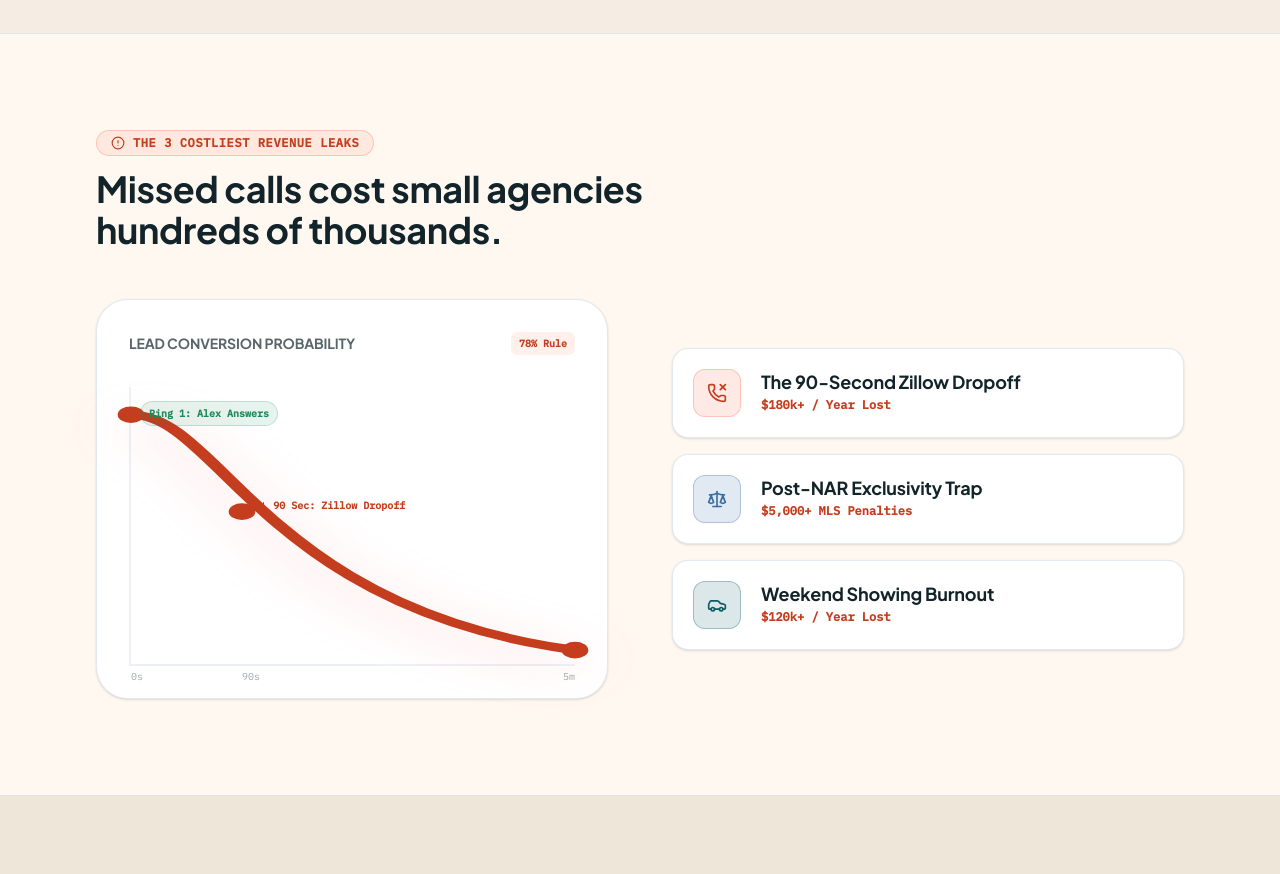
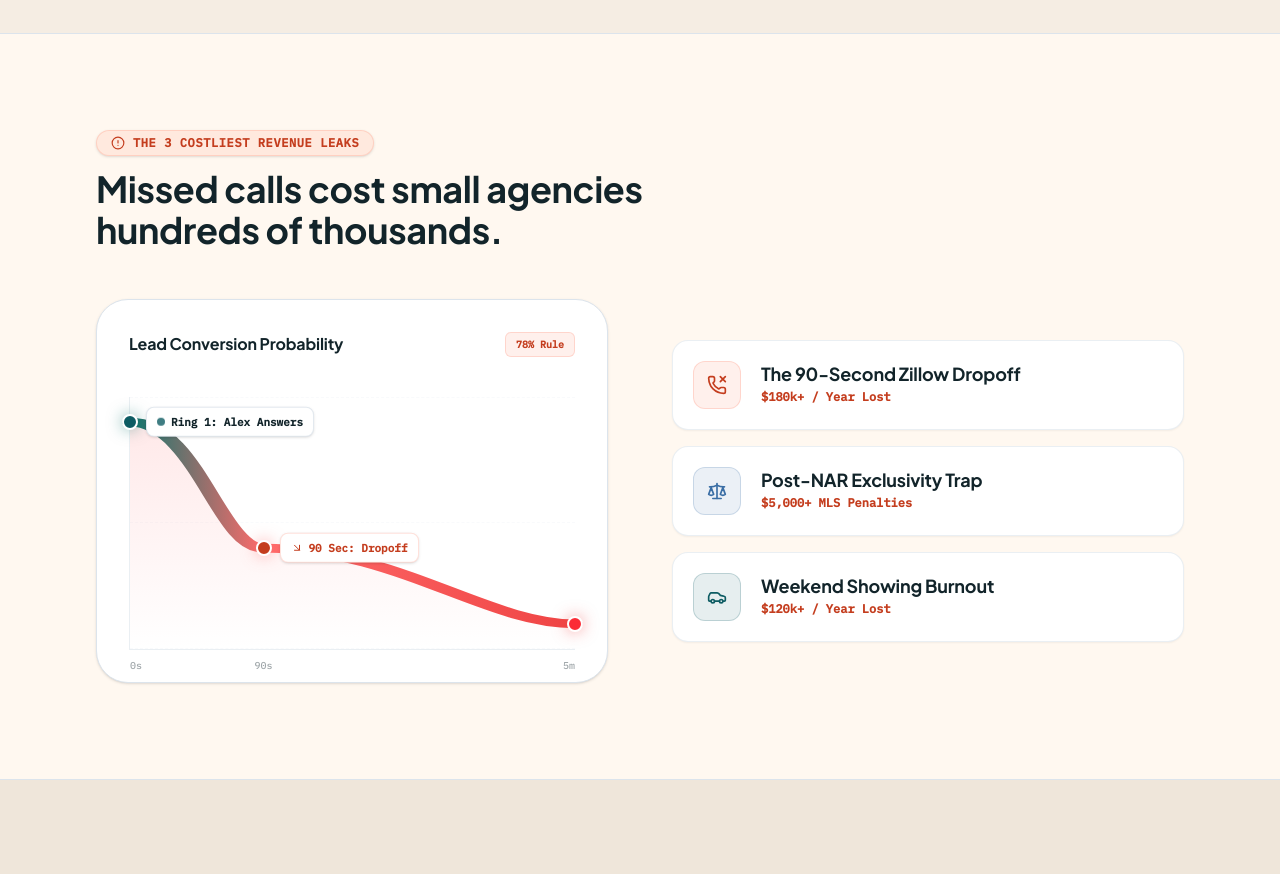
Before and after one commit to xpeedlab-netizen/minions-ai, a Next.js app: page /industries/real-estate in a window 1280 px wide. Shown: the part 1140-2014 px from the top of the page. Built offline with nearby package versions, Linux system fonts and the light colour scheme; no server answers.

Commit message:
fix: resolve hero hydration mismatch and upgrade chart polish

```diff
--- a/components/sections/industries/real-estate/RealEstateProblem.tsx
+++ b/components/sections/industries/real-estate/RealEstateProblem.tsx
@@ -1,21 +1,22 @@
-import { PhoneMissed, Scale, Car, AlertCircle, ArrowDownRight } from "lucide-react";
+import { PhoneMissed, Scale, Car, AlertCircle, ArrowDownRight, Clock } from "lucide-react";
+import Reveal from "@/components/ui/Reveal";
 
 const leaks = [
   {
     icon: PhoneMissed,
-    iconColor: "text-coral-text bg-coral/15 border-coral/30",
+    iconColor: "text-coral-text bg-coral/10 border-coral/20",
     title: "The 90-Second Zillow Dropoff",
     loss: "$180k+ / Year Lost",
   },
   {
     icon: Scale,
-    iconColor: "text-accent-blue bg-accent-blue/15 border-accent-blue/30",
+    iconColor: "text-accent-blue bg-accent-blue/10 border-accent-blue/20",
     title: "Post-NAR Exclusivity Trap",
     loss: "$5,000+ MLS Penalties",
   },
   {
     icon: Car,
-    iconColor: "text-teal bg-teal/15 border-teal/30",
+    iconColor: "text-teal bg-teal/10 border-teal/20",
     title: "Weekend Showing Burnout",
     loss: "$120k+ / Year Lost",
   },
@@ -27,7 +28,7 @@
       <div className="mx-auto max-w-6xl px-4 sm:px-6 lg:px-8">
 
         <div className="max-w-3xl space-y-3 mb-12">
-          <div className="inline-flex items-center gap-2 rounded-full bg-coral/10 border border-coral/30 px-3.5 py-1 font-mono text-xs font-bold text-coral-text uppercase tracking-wider">
+          <div className="inline-flex items-center gap-2 rounded-full bg-coral/10 border border-coral/20 px-3.5 py-1 font-mono text-xs font-bold text-coral-text uppercase tracking-wider shadow-sm">
             <AlertCircle className="size-3.5" />
             <span>The 3 Costliest Revenue Leaks</span>
           </div>
@@ -39,47 +40,87 @@
         <div className="grid lg:grid-cols-2 gap-10 lg:gap-16 items-center">
 
           {/* Visual: Lead Decay Chart */}
-          <div className="relative w-full aspect-square max-h-[400px] rounded-[32px] border border-border/80 bg-white p-8 shadow-sm flex flex-col">
-            <div className="flex justify-between items-center mb-8">
-              <h3 className="font-mono text-sm font-bold text-ink/70 uppercase tracking-wide">Lead Conversion Probability</h3>
-              <span className="bg-coral/10 text-coral-text px-2 py-1 rounded-md text-[10px] font-bold font-mono">78% Rule</span>
+          <div className="relative w-full aspect-[4/3] rounded-[32px] border border-border bg-white p-6 sm:p-8 shadow-sm flex flex-col">
+            <div className="flex justify-between items-center mb-6 z-10">
+              <h3 className="font-heading text-base font-bold text-ink">Lead Conversion Probability</h3>
+              <span className="bg-coral/10 text-coral-text px-2.5 py-1 rounded-md text-[10px] font-bold font-mono border border-coral/20">78% Rule</span>
             </div>
 
-            <div className="flex-1 relative border-l-2 border-b-2 border-border/50">
-              {/* Chart Line (SVG) */}
-              <svg className="absolute inset-0 h-full w-full overflow-visible" preserveAspectRatio="none" viewBox="0 0 100 100">
+            {/* Chart Area */}
+            <div className="flex-1 relative mt-4 border-l border-b border-border/60">
+
+              {/* Background Grid Lines */}
+              <div className="absolute inset-0 flex flex-col justify-between pointer-events-none opacity-30">
+                <div className="w-full border-t border-dashed border-border/60 h-0" />
+                <div className="w-full border-t border-dashed border-border/60 h-0" />
+                <div className="w-full border-t border-dashed border-border/60 h-0" />
+              </div>
+
+              {/* The Line (SVG) - Stretches perfectly to container */}
+              <svg className="absolute inset-0 h-full w-full overflow-visible pointer-events-none" preserveAspectRatio="none" viewBox="0 0 100 100">
+                <defs>
+                  <linearGradient id="lineGrad" x1="0" y1="0" x2="1" y2="0">
+                    <stop offset="0%" stopColor="#0f766e" />
+                    <stop offset="30%" stopColor="#FF6B6B" />
+                    <stop offset="100%" stopColor="#ef4444" />
+                  </linearGradient>
+                  <linearGradient id="areaGrad" x1="0" y1="0" x2="0" y2="1">
+                    <stop offset="0%" stopColor="#FF6B6B" stopOpacity="0.15" />
+                    <stop offset="100%" stopColor="#FF6B6B" stopOpacity="0" />
+                  </linearGradient>
+                </defs>
+                {/* Area Fill */}
                 <path
-                  d="M 0,10 C 20,10 30,80 100,95"
+                  d="M 0 10 C 15 10, 20 60, 30 60 C 60 60, 80 90, 100 90 L 100 100 L 0 100 Z"
+                  fill="url(#areaGrad)"
+                />
+                {/* Stroke */}
+                <path
+                  d="M 0 10 C 15 10, 20 60, 30 60 C 60 60, 80 90, 100 90"
                   fill="none"
-                  stroke="currentColor"
-                  strokeWidth="3"
-                  className="text-coral-text drop-shadow-[0_4px_8px_rgba(255,107,107,0.4)]"
+                  stroke="url(#lineGrad)"
+                  strokeWidth="3.5"
+                  strokeLinecap="round"
                 />
-                <circle cx="0" cy="10" r="3" className="fill-coral-text" />
-                <circle cx="25" cy="45" r="3" className="fill-coral-text" />
-                <circle cx="100" cy="95" r="3" className="fill-coral-text" />
               </svg>
 
-              {/* Annotations */}
-              <div className="absolute top-[5%] left-[2%] flex items-center gap-1.5 text-success font-mono text-[10px] font-bold bg-success/10 px-2 py-1 rounded-full border border-success/20">
-                <span>Ring 1: Alex Answers</span>
+              {/* HTML Dots & Labels (Absolute positioned so they NEVER distort) */}
+
+              {/* Point 1: 0s (Ring 1) */}
+              <div className="absolute top-[10%] left-[0%] -translate-x-1/2 -translate-y-1/2 flex items-center justify-center">
+                <div className="relative size-4 rounded-full bg-teal shadow-[0_0_15px_rgba(15,118,110,0.5)] border-2 border-white z-20" />
+                <div className="absolute left-6 top-1/2 -translate-y-1/2 whitespace-nowrap bg-white border border-border/80 px-2.5 py-1.5 rounded-lg shadow-sm z-30 flex items-center gap-1.5">
+                  <div className="size-2 rounded-full bg-teal animate-pulse" />
+                  <span className="font-mono text-[11px] font-bold text-ink">Ring 1: Alex Answers</span>
+                </div>
               </div>
 
-              <div className="absolute top-[40%] left-[28%] flex items-center gap-1.5 text-coral-text font-mono text-[10px] font-bold">
-                <ArrowDownRight className="size-3" />
-                <span>90 Sec: Zillow Dropoff</span>
+              {/* Point 2: 90s Dropoff */}
+              <div className="absolute top-[60%] left-[30%] -translate-x-1/2 -translate-y-1/2 flex items-center justify-center">
+                <div className="relative size-4 rounded-full bg-coral-text shadow-[0_0_15px_rgba(255,107,107,0.5)] border-2 border-white z-20" />
+                <div className="absolute left-6 top-1/2 -translate-y-1/2 whitespace-nowrap bg-white border border-coral/20 px-2.5 py-1.5 rounded-lg shadow-sm z-30 flex items-center gap-1.5">
+                  <ArrowDownRight className="size-3 text-coral-text" />
+                  <span className="font-mono text-[11px] font-bold text-coral-text">90 Sec: Dropoff</span>
+                </div>
               </div>
 
-              <div className="absolute bottom-[-20px] left-0 font-mono text-[10px] text-ink/40">0s</div>
-              <div className="absolute bottom-[-20px] left-[25%] font-mono text-[10px] text-ink/40">90s</div>
-              <div className="absolute bottom-[-20px] right-0 font-mono text-[10px] text-ink/40">5m</div>
+              {/* Point 3: 5m */}
+              <div className="absolute top-[90%] left-[100%] -translate-x-1/2 -translate-y-1/2 flex items-center justify-center">
+                <div className="relative size-4 rounded-full bg-red-500 shadow-[0_0_15px_rgba(239,68,68,0.5)] border-2 border-white z-20" />
+              </div>
+
+              {/* X-Axis Labels */}
+              <div className="absolute -bottom-6 left-0 font-mono text-[10px] text-ink/40 font-medium">0s</div>
+              <div className="absolute -bottom-6 left-[30%] -translate-x-1/2 font-mono text-[10px] text-ink/40 font-medium">90s</div>
+              <div className="absolute -bottom-6 right-0 font-mono text-[10px] text-ink/40 font-medium">5m</div>
             </div>
           </div>
 
           {/* List: Condensed Leaks */}
           <div className="space-y-4">
             {leaks.map((leak, i) => (
-              <div key={leak.title} className="flex items-center gap-5 p-5 rounded-2xl bg-white border border-border/80 shadow-sm hover:shadow-md hover:border-teal/40 transition-all group">
+              <Reveal key={leak.title} delay={i * 0.1}>
+                <div className="flex items-center gap-5 p-5 rounded-2xl bg-white border border-border/60 shadow-xs hover:shadow-md hover:border-teal/30 transition-all group">
                   <span className={`flex size-12 shrink-0 items-center justify-center rounded-xl border ${leak.iconColor} group-hover:scale-110 transition-transform`}>
                     <leak.icon className="size-5" />
                   </span>
@@ -88,6 +129,7 @@
                     <p className="font-mono text-xs font-semibold text-coral-text mt-1">{leak.loss}</p>
                   </div>
                 </div>
+              </Reveal>
             ))}
           </div>
 
--- a/lib/data/nav.ts
+++ b/lib/data/nav.ts
@@ -9,7 +9,7 @@
 ];
 
 export const industries: NavLink[] = [
-  { label: "Real Estate (New)", href: "/industries/real-estate" },
+  { label: "Real Estate", href: "/industries/real-estate" },
   { label: "Pest Control", href: "/industries/pest-control" },
   { label: "HVAC", href: "/industries/hvac" },
   { label: "Plumbing", href: "/industries/plumbing" },
```
Also changed, not shown: components/sections/industries/real-estate/RealEstateHeroAnimation.tsx (+7 -19 lines). Lines whose indentation alone changed are shown as unchanged.
